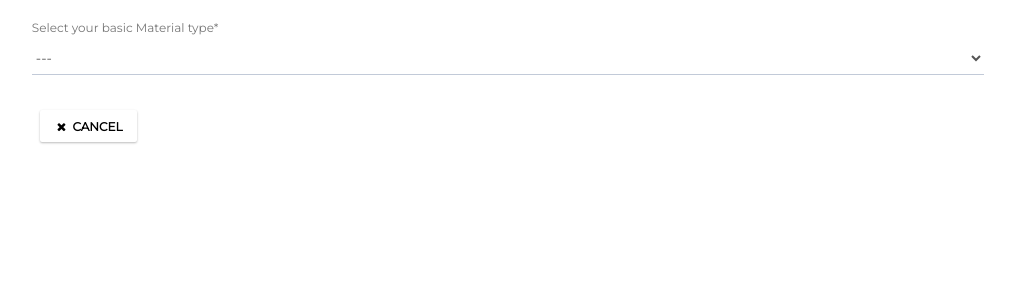
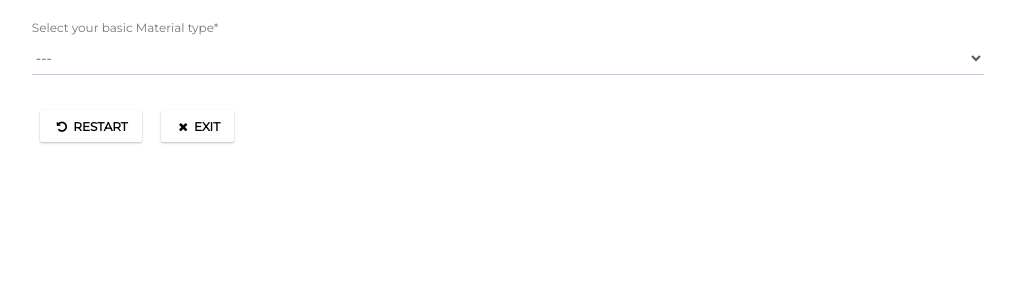
Before and after one commit to braininteractive/findyour3d, a Django app: page /customers/advanced/1/ in a window 1320 px wide. Shown: the part 251-553 px from the top of the page, without its empty margins (114-1126 px from the left). Run offline with Django 3.2, Linux system fonts and the light colour scheme; a user stored in the database is signed in; tables that the repository leaves empty hold one stand-in row (values such as "Sample post"); some libraries are stand-ins or nearby versions.

Commit message:
Making bigger blurb with material description

```diff
--- a/findyour3d/templates/customer/customer_advanced_form.html
+++ b/findyour3d/templates/customer/customer_advanced_form.html
@@ -30,17 +30,21 @@
                                 <i class="fa fa-check"></i>
                             </button>
                             {% if back_button %}
+                                <a onclick="location.reload()" class="btn btn-default button-next">
+                                    <i class="fa fa-undo"></i> Restart</a>
                                 <a href="{% url 'dashboard:company' %}" class="btn btn-default button-next">
-                                    <i class="fa fa-times"></i> Cancel</a>
+                                    <i class="fa fa-times"></i> Exit</a>
                             {% endif %}
                         </div>
                     </div>
                 </form>
             </div>
-            <div class="col-md-2 text-center">
+        </div>
+        <div class="row">
+            <div class="col-md-11 text-center">
                 <div id="blurb" style="display: none">
                     <i style="font-size: 32px; cursor: pointer" class="fa fa-question-circle"></i>
-                    <div class="tip">
+                    <div class="well">
                         <b id="tipTitle"></b> <br>
                         <p id="tipBody"></p>
                     </div>
```
